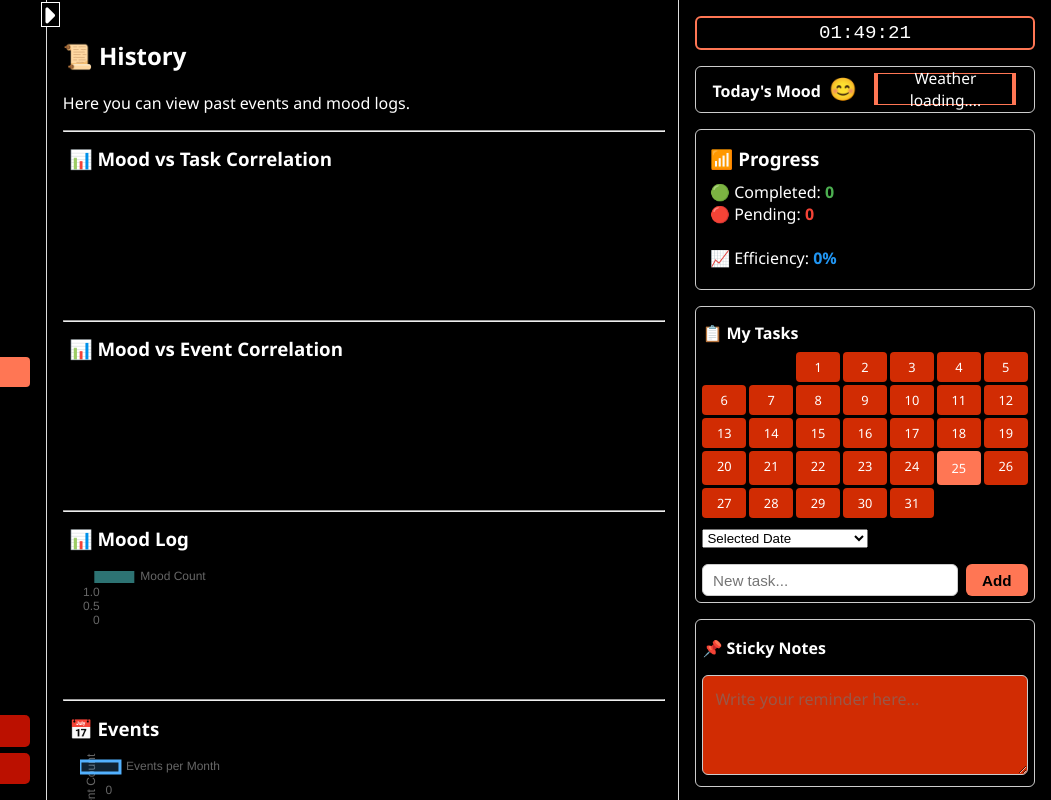
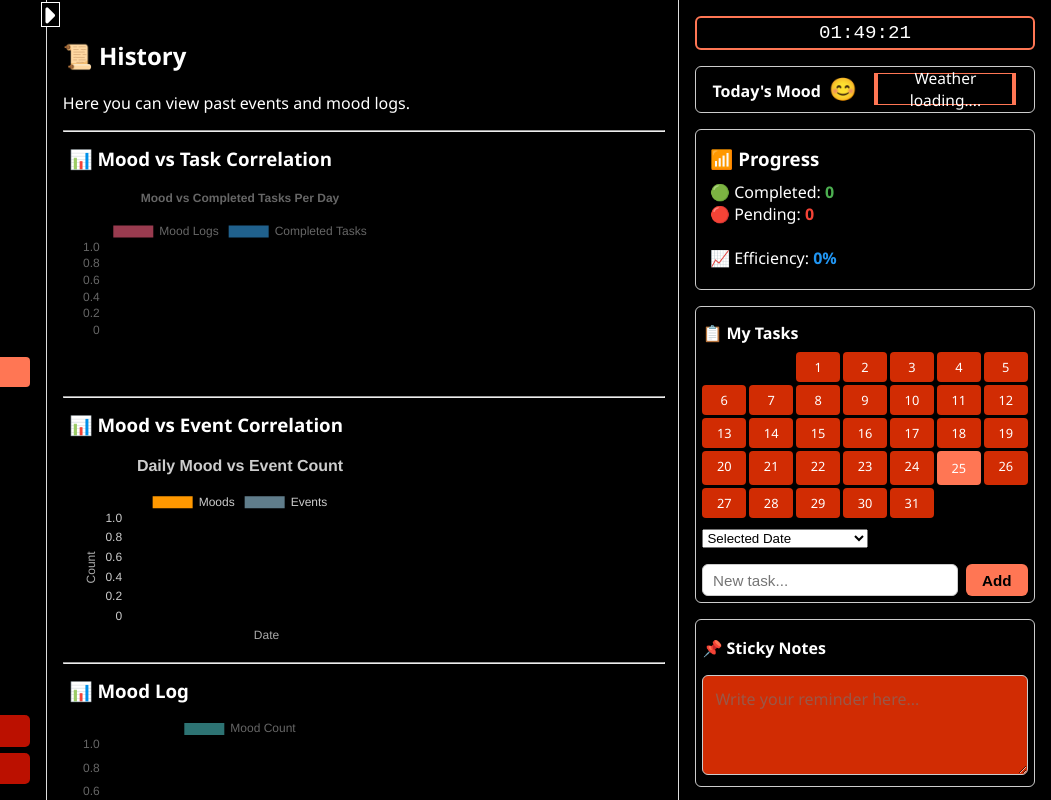
Before and after one commit to lavu-create/Clario, a plain HTML site: page FRONTEND/index.html in a window 1280 px wide. Both pictures are taken after a click on the item "🧾 History". Shown: the full height of the page, 229-1280 px from the left. Drawn offline with nearby package versions, Linux system fonts and the light colour scheme; no server answers.

Commit message:
UI improvements and chart integration2

```diff
--- a/DATA-VIZUALIZATION/chart.js
+++ b/DATA-VIZUALIZATION/chart.js
@@ -1,5 +1,6 @@
 function renderTaskChart() {
-  const allTasks = JSON.parse(localStorage.getItem("tasks") || "[]");
+  const tasksObj = JSON.parse(localStorage.getItem("tasks") || "{}");
+  const allTasks = Object.values(tasksObj).flat();
   let completed = 0, pending = 0;
   allTasks.forEach(t => t.done ? completed++ : pending++);
   const ctx = document.getElementById('tasksChart').getContext('2d');
@@ -35,26 +36,7 @@ function renderTaskChart() {
 }
 
 
-function renderMoodChart() {
-  const moods = JSON.parse(localStorage.getItem("moods") || "[]");
-  const moodTypes = ['😊', '😢', '😡', '😴', '😍'];
-  const moodCounts = moodTypes.map(mood =>
-    moods.filter(m => m.mood === mood).length
-  );
-  const ctx = document.getElementById('moodChart').getContext('2d');
-  if (window.moodChartObj) window.moodChartObj.destroy();
-  window.moodChartObj = new Chart(ctx, {
-    type: 'bar',
-    data: {
-      labels: moodTypes,
-      datasets: [{
-        label: 'Mood Frequency',
-        data: moodCounts,
-        backgroundColor: ['#ffb6c1', '#d3d3d3', '#ffa500', '#aeeaae', '#ff4d4d'],
-      }]
-    }
-  });
-}
+
 
 function renderEventChart() {
   const events = JSON.parse(localStorage.getItem("events") || "[]");
@@ -93,3 +75,194 @@ function renderEventChart() {
     }
   });
 }
+
+ //Mood
+  function renderMoodChart() {
+    const ctx = document.getElementById('moodChart').getContext('2d');
+    const moodData = JSON.parse(localStorage.getItem("moodLog") || "[]");
+    const moodCount = {};
+    moodData.forEach(entry => {
+      moodCount[entry.mood] = (moodCount[entry.mood] || 0) + 1;
+    });
+    const labels = Object.keys(moodCount);
+    const data = Object.values(moodCount);
+    if (window.moodChartInstance) window.moodChartInstance.destroy();  // Reset old chart
+    window.moodChartInstance = new Chart(ctx, {
+      type: 'bar',
+      data: {
+        labels,
+        datasets: [{
+          label: 'Mood Count',
+          data,
+          backgroundColor: 'rgba(75, 192, 192, 0.6)'
+        }]
+      }
+    });
+  }
+
+function renderMoodEventChart() {
+  const moodData = JSON.parse(localStorage.getItem("moodLog") || "[]");
+  const eventData = JSON.parse(localStorage.getItem("events") || "[]");
+
+  // Group counts by date (YYYY-MM-DD)
+  const moodCounts = {};
+  const eventCounts = {};
+
+  moodData.forEach(({ date }) => {
+    const day = date?.slice(0, 10);
+    if (day) moodCounts[day] = (moodCounts[day] || 0) + 1;
+  });
+
+  eventData.forEach(({ date }) => {
+    const day = date?.slice(0, 10);
+    if (day) eventCounts[day] = (eventCounts[day] || 0) + 1;
+  });
+
+  // Union of all unique days
+  const allDays = Array.from(new Set([...Object.keys(moodCounts), ...Object.keys(eventCounts)])).sort();
+
+  const moodVals = allDays.map(day => moodCounts[day] || 0);
+  const eventVals = allDays.map(day => eventCounts[day] || 0);
+
+  const ctx = document.getElementById("moodEventChart").getContext("2d");
+
+  if (window.moodEventChartObj) window.moodEventChartObj.destroy();
+
+  window.moodEventChartObj = new Chart(ctx, {
+    type: "bar",
+    data: {
+      labels: allDays,
+      datasets: [
+        {
+          label: "Moods",
+          data: moodVals,
+          backgroundColor: "#ff9800", // orange
+        },
+        {
+          label: "Events",
+          data: eventVals,
+          backgroundColor: "#607d8b", // blue-gray
+        },
+      ]
+    },
+    options: {
+      responsive: true,
+      maintainAspectRatio: false,
+      plugins: {
+        title: {
+          display: true,
+          text: "Daily Mood vs Event Count",
+          color: "#ccc",
+          font: {
+            size: 16
+          }
+        },
+        legend: {
+          labels: {
+            color: "#ccc"
+          }
+        },
+      },
+      scales: {
+        x: {
+          stacked: false,
+          ticks: {
+            color: "#ccc"
+          },
+          title: {
+            display: true,
+            text: "Date",
+            color: "#aaa"
+          }
+        },
+        y: {
+          stacked: false,
+          beginAtZero: true,
+          ticks: {
+            color: "#ccc"
+          },
+          title: {
+            display: true,
+            text: "Count",
+            color: "#aaa"
+          }
+        }
+      }
+    }
+  });
+}
+
+
+function renderMoodTaskChart() {
+  const moodLog = JSON.parse(localStorage.getItem("moodLog")) || [];
+  const tasksByDate = JSON.parse(localStorage.getItem("tasks")) || {};
+
+  const moodCountByDate = {};
+  const completedTasksByDate = {};
+
+  // Count moods per date
+  for (const entry of moodLog) {
+    if (entry.date) {
+      const date = entry.date.slice(0, 10); // extract YYYY-MM-DD
+      moodCountByDate[date] = (moodCountByDate[date] || 0) + 1;
+    }
+  }
+
+  // Count completed tasks per date
+  for (const date in tasksByDate) {
+    const tasks = tasksByDate[date];
+    const completed = tasks.filter(t => t.done).length;
+    completedTasksByDate[date] = completed;
+  }
+
+  // Combine unique dates
+  const allDates = new Set([...Object.keys(moodCountByDate), ...Object.keys(completedTasksByDate)]);
+  const sortedDates = [...allDates].sort();
+
+  const moodData = sortedDates.map(date => moodCountByDate[date] || 0);
+  const taskData = sortedDates.map(date => completedTasksByDate[date] || 0);
+
+  const ctx = document.getElementById("moodTaskChart").getContext("2d");
+
+  // Destroy previous chart if any
+  if (window.moodTaskChartInstance) {
+    window.moodTaskChartInstance.destroy();
+  }
+
+  window.moodTaskChartInstance = new Chart(ctx, {
+    type: "bar",
+    data: {
+      labels: sortedDates,
+      datasets: [
+        {
+          label: "Mood Logs",
+          data: moodData,
+          backgroundColor: "rgba(255, 99, 132, 0.6)",
+        },
+        {
+          label: "Completed Tasks",
+          data: taskData,
+          backgroundColor: "rgba(54, 162, 235, 0.6)",
+        },
+      ],
+    },
+    options: {
+      responsive: true,
+      plugins: {
+        title: {
+          display: true,
+          text: "Mood vs Completed Tasks Per Day",
+        },
+      },
+      scales: {
+        x: {
+          stacked: true,
+        },
+        y: {
+          beginAtZero: true,
+          stacked: false,
+        },
+      },
+    },
+  });
+}
--- a/FRONTEND/index.html
+++ b/FRONTEND/index.html
@@ -357,7 +357,7 @@
   <!-- Confetti Canvas -->
   <canvas id="confettiCanvas" class="hidden"></canvas>
 
-  <script src="https://cdn.jsdelivr.net/npm/chart.js"></script>
+  <script src="https://cdn.jsdelivr.net/npm/chart.js"  defer></script>></script>
   <script src="../DATA-VIZUALIZATION/chart.js" defer></script>
   <script src="script.js" defer></script>
 </body>
--- a/FRONTEND/script.js
+++ b/FRONTEND/script.js
@@ -454,6 +454,7 @@ document.addEventListener("DOMContentLoaded", () => {
             localStorage.setItem("tasks", JSON.stringify(allTasks));
             renderTasks();
             renderTaskChart();
+            renderMoodTaskChart();
           });
           // Task Text
           const span = document.createElement("span");
@@ -626,29 +627,7 @@ document.addEventListener("DOMContentLoaded", () => {
 
 
 
-  //Mood
-  function renderMoodChart() {
-    const ctx = document.getElementById('moodChart').getContext('2d');
-    const moodData = JSON.parse(localStorage.getItem("moodLog") || "[]");
-    const moodCount = {};
-    moodData.forEach(entry => {
-      moodCount[entry.mood] = (moodCount[entry.mood] || 0) + 1;
-    });
-    const labels = Object.keys(moodCount);
-    const data = Object.values(moodCount);
-    if (window.moodChartInstance) window.moodChartInstance.destroy();  // Reset old chart
-    window.moodChartInstance = new Chart(ctx, {
-      type: 'bar',
-      data: {
-        labels,
-        datasets: [{
-          label: 'Mood Count',
-          data,
-          backgroundColor: 'rgba(75, 192, 192, 0.6)'
-        }]
-      }
-    });
-  }
+
   //Mood Tracker
   const selectedMood = document.getElementById("selectedMood");
   const moodPopup = document.getElementById("moodPopup");
@@ -665,10 +644,12 @@ document.addEventListener("DOMContentLoaded", () => {
       moodPopup.classList.add("hidden");
       // Save mood with timestamp
       const moods = JSON.parse(localStorage.getItem("moodLog") || "[]");
-      moods.push({ mood, date: new Date().toISOString() });  // Save mood and date
-      localStorage.setItem("moodLog", JSON.stringify(moods));
-      // Update the chart
-      renderMoodChart();
+    const today = new Date().toISOString().split("T")[0];
+moods.push({ mood, date: today });
+localStorage.setItem("moodLog", JSON.stringify(moods));
+renderMoodChart();
+renderMoodEventChart();
+renderMoodTaskChart();
     });
   });
   // Close popup if clicked outside
@@ -1091,5 +1072,6 @@ document.addEventListener("DOMContentLoaded", () => {
   if (typeof renderTaskChart === "function") renderTaskChart();
   if (typeof renderEventChart === "function") renderEventChart();
   if (typeof renderMoodChart === "function") renderMoodChart();
-  if (typeof renderMoodChart === "function") renderMoodEventChart();
+ if (typeof renderMoodEventChart  === "function") renderMoodEventChart();
+  if (typeof renderMoodTaskChart === "function") renderMoodTaskChart();
 });
--- a/FRONTEND/style.css
+++ b/FRONTEND/style.css
@@ -158,6 +158,18 @@ canvas {
 }
 #export-his, #clearHistoryBtn {
   margin-top: 10px;
+}
+
+/* ── Override history‐section chart sizing ─────────────────────────── */
+#historySection .chart {
+  width: 320px !important;   /* or whatever card width you prefer */
+  height: 200px !important;  /* give them more vertical room */
+}
+
+/* Ensure each .history block stays that width in the scroll row */
+.history-scroll-wrapper > .history {
+  flex: 0 0 auto;
+  min-width: 320px;          /* match the canvas width */
 }
 
 .sidebar-collapsed .main-content {
```
